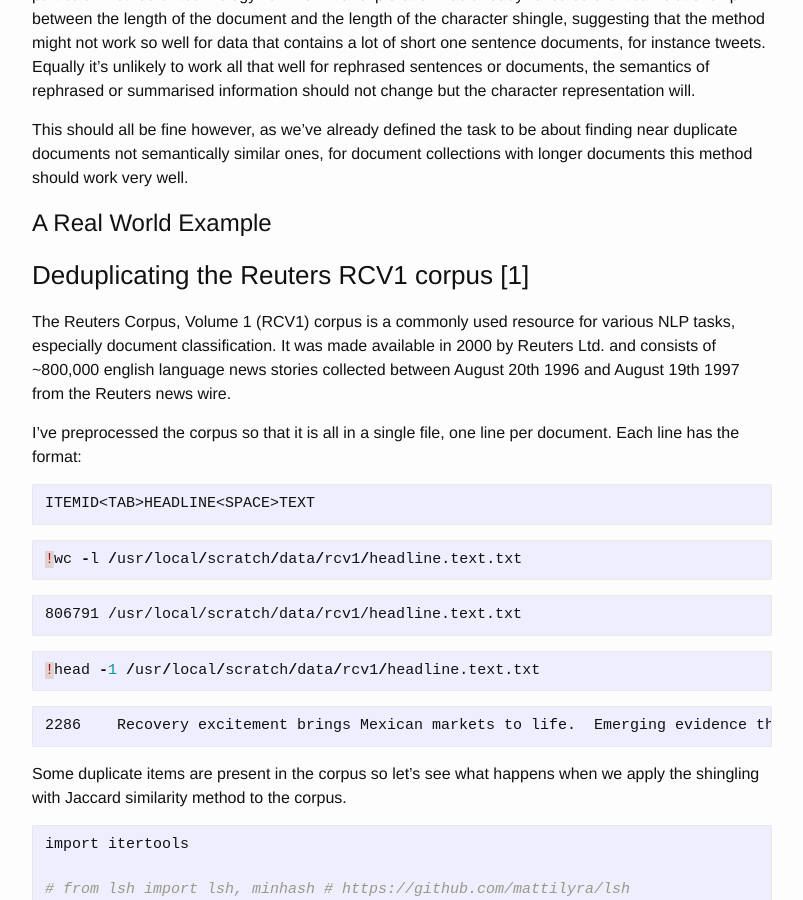
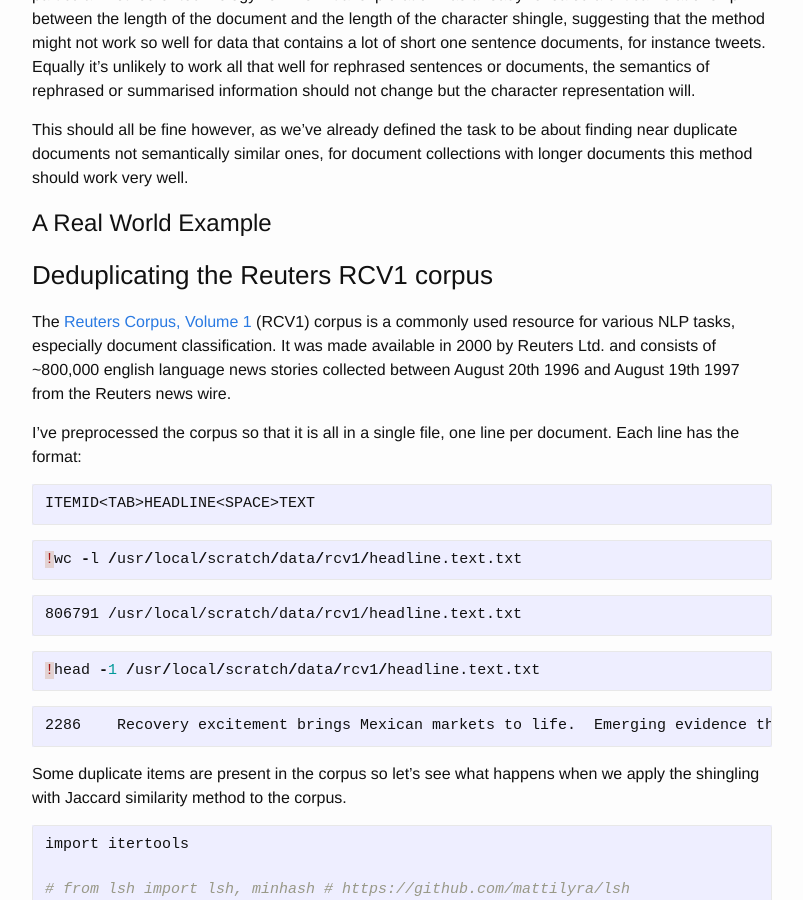
Before and after one commit to mattilyra/mattilyra.github.io, a Jekyll site: the page built from _posts/2017-05-23-document-deduplication-with-lsh.markdown, in a window 1280 px wide and 900 px high, scrolled down 4538 px. Shown: the whole window, without its empty margins (238-1041 px from the left). Built offline with Jekyll 4.4.1, drawn with Linux system fonts in a browser that asks for light colours; formulas are drawn with MathJax 3.

Commit message:
Added link to RCV1 to LSH post.

```diff
--- a/_posts/2017-05-23-document-deduplication-with-lsh.markdown
+++ b/_posts/2017-05-23-document-deduplication-with-lsh.markdown
@@ -124,9 +124,9 @@
 
 # A Real World Example
 
-### Deduplicating the Reuters RCV1 corpus [1]
+### Deduplicating the Reuters RCV1 corpus
 
-The Reuters Corpus, Volume 1 (RCV1) corpus is a commonly used resource for various NLP tasks, especially document classification. It was made available in 2000 by Reuters Ltd. and consists of ~800,000 english language news stories collected between August 20th 1996 and August 19th 1997 from the Reuters news wire.
+The [Reuters Corpus, Volume 1](http://trec.nist.gov/data/reuters/reuters.html) (RCV1) corpus is a commonly used resource for various NLP tasks, especially document classification. It was made available in 2000 by Reuters Ltd. and consists of ~800,000 english language news stories collected between August 20th 1996 and August 19th 1997 from the Reuters news wire.
 
 I've preprocessed the corpus so that it is all in a single file, one line per document. Each line has the format:
 
```
